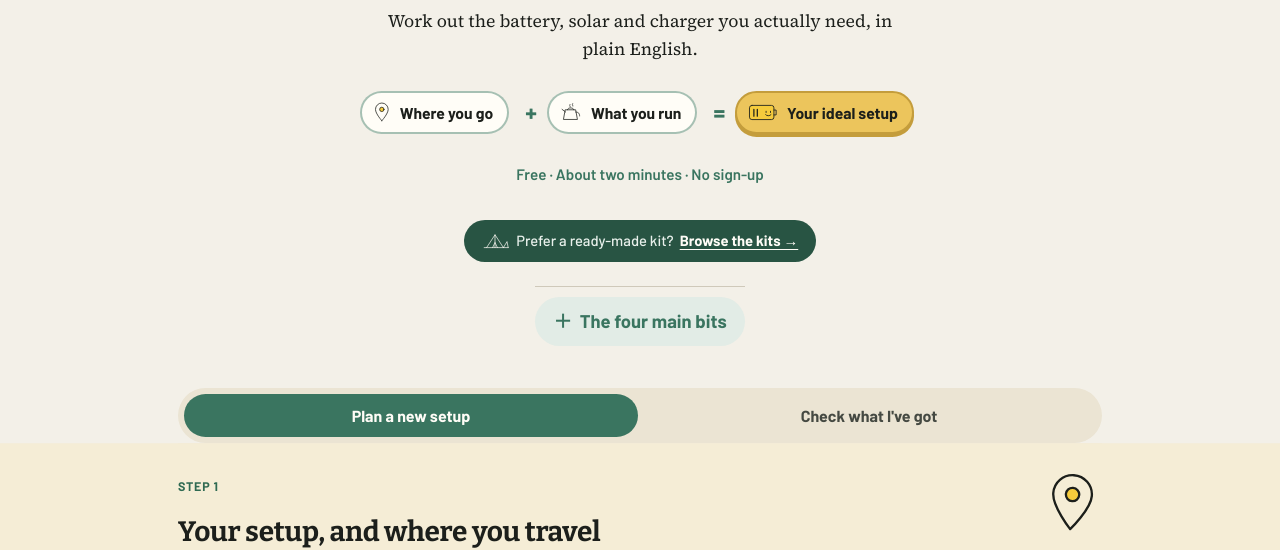
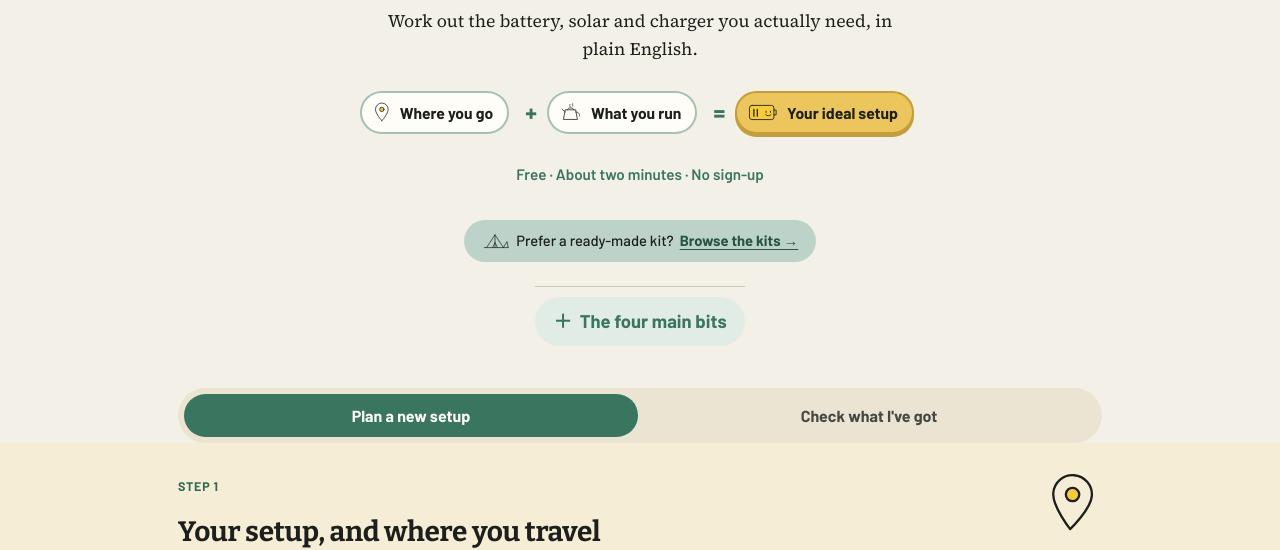
Before and after one commit to offgridsorted/offgridsorted-site, a plain HTML site: page planner.html in a window 1280 px wide. Shown: the part 270-820 px from the top of the page. Drawn offline with nearby package versions, Linux system fonts and the light colour scheme.

Commit message:
Softer kit option
Co-Authored-By: Claude Opus 5.5 <noreply@anthropic.com>
Claude-Session: https://claude.ai/code/session_01QxWUY4wVSvNKptVipBmbrD

```diff
--- a/assets/site.css
+++ b/assets/site.css
@@ -1011,3 +1011,4 @@ div.how-strip .op{font-family:var(--font-ui);font-weight:800;font-size:1.5rem;li
 @media (max-width:420px){div.how-strip .pill .doodle{display:none}}
 div.how-strip .pill,div.how-strip .op{text-transform:none;letter-spacing:normal}
 .kit-aside{background:var(--go-dark);color:#e9f1ec;border-radius:999px;padding:9px 18px;margin:20px 0 4px}.kit-aside .doodle{color:#fffdf7}.kit-aside a{color:#fffdf7;font-weight:700}.kit-aside a:hover{color:var(--sun)}
+.kit-aside{background:color-mix(in srgb,var(--go) 22%,var(--sage-band));color:var(--ink)}.kit-aside .doodle{color:var(--ink)}.kit-aside a{color:var(--go-dark)}.kit-aside a:hover{color:var(--go)}
```
